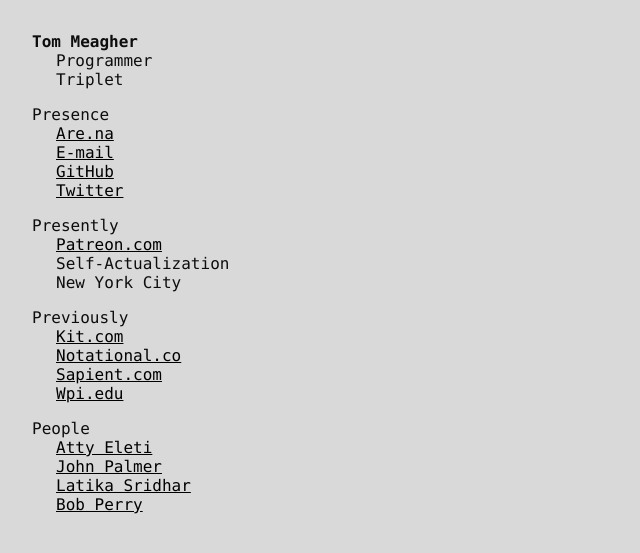
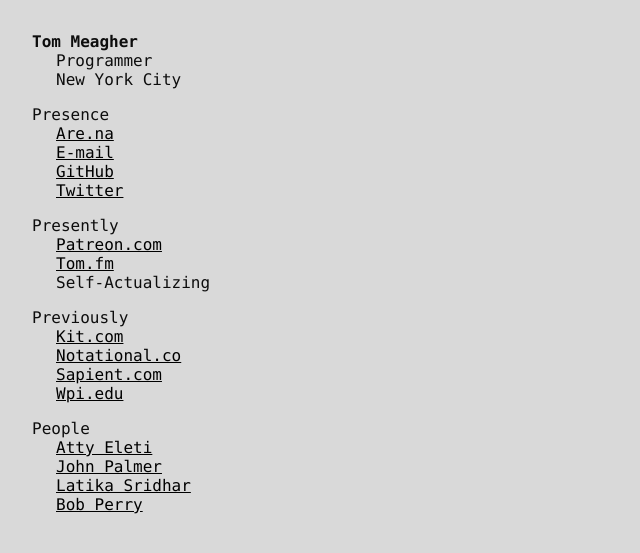
Before and after one commit to tmm/www, a Jekyll site: the page built from index.html, in a window 1280 px wide. Shown: the top 553 px of the page, without its empty margins (0-640 px from the left). Built offline with Jekyll 4.4.1, drawn with Linux system fonts in a browser that asks for light colours.

Commit message:
Add tom.fm link

```diff
--- a/index.html
+++ b/index.html
@@ -4,7 +4,7 @@
 <h1>Tom Meagher</h1>
 <ul>
     <li>Programmer</li>
-    <li>Triplet</li>
+    <li>New York City</li>
 </ul>
 
 
@@ -19,8 +19,8 @@
 <h3>Presently</h3>
 <ul>
     <li><a href="https://patreon.com">Patreon.com</a></li>
-    <li>Self-Actualization</li>
-    <li>New York City</li>
+    <li><a href="https://tom.fm">Tom.fm</a></li>
+    <li>Self-Actualizing</li>
 </ul>
 
 <h3>Previously</h3>
```
